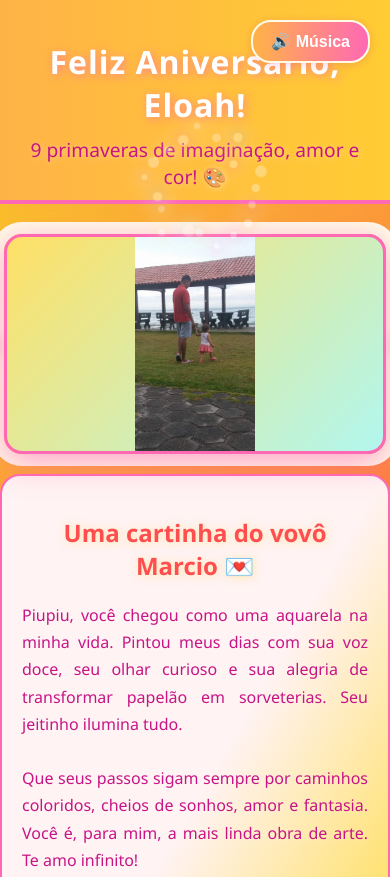
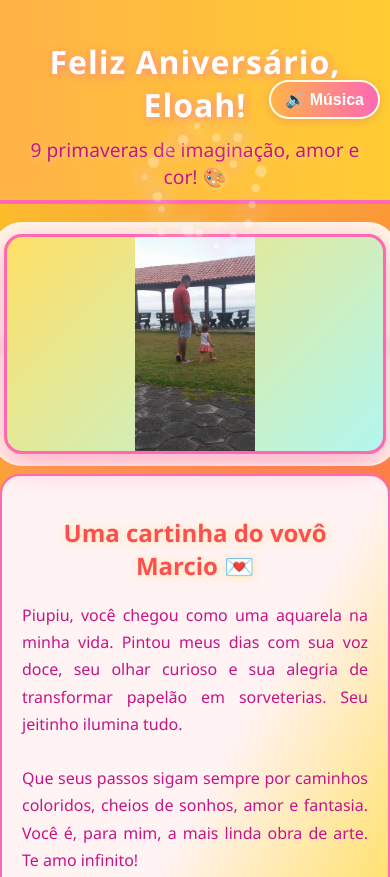
Before and after one commit to MarcioGil/Piupiu_faz_9, a plain HTML site: page index.html in a window 390 px wide. Shown: the top 877 px of the page. Drawn offline with Linux system fonts and the light colour scheme.

Commit message:
Atualiza estilos e conteudos

```diff
--- a/assets/style.css
+++ b/assets/style.css
@@ -177,3 +177,12 @@ iframe {
     max-height: 220px;
   }
 }
+
+@media (max-width: 600px) {
+  #toggle-music {
+    top: 80px;
+    right: 10px;
+    padding: 8px 14px;
+    font-size: 1em;
+  }
+}
```
